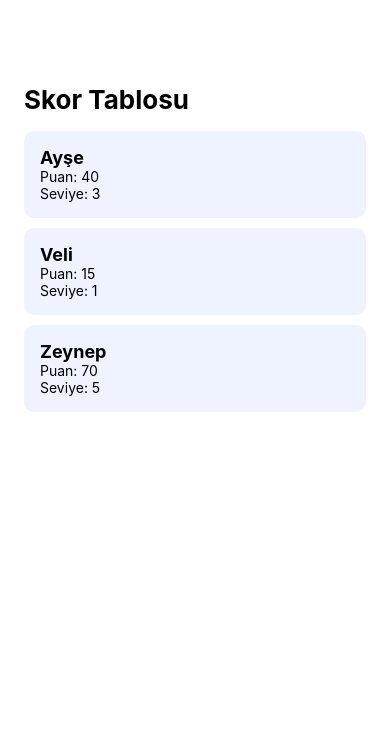
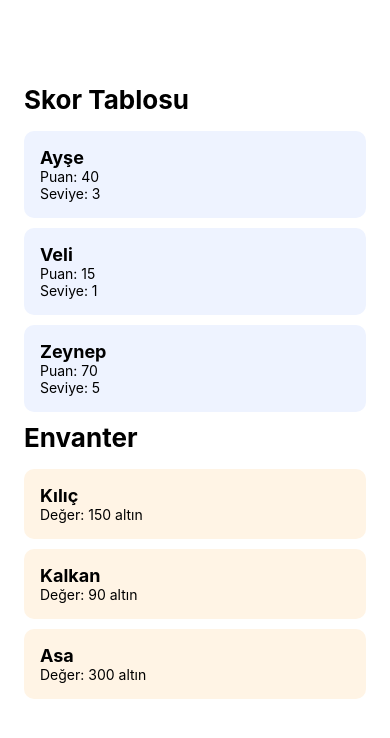
Before and after one commit to Tesbim/MobilUygulama311, a React Native app in the folder hafta03-bilesenler/: screen / in a window 390 px wide. Shown: the top 738 px of the page. Built offline with nearby package versions, Linux system fonts and the light colour scheme.

Commit message:
Hafta 3: alıştırma - EsyaKarti bileşeni 3 kez kullanıldı

```diff
--- a/hafta03-bilesenler/App.js
+++ b/hafta03-bilesenler/App.js
@@ -10,6 +10,16 @@ function OyuncuKarti({ isim, puan, seviye }) {
   );
 }
 
+// Alıştırma — Kendi oyunuma uygun yeni bileşen: eşya adı ve değeri
+function EsyaKarti({ ad, deger }) {
+  return (
+      <View style={styles.esyaKart}>
+        <Text style={styles.isim}>{ad}</Text>
+        <Text>Değer: {deger} altın</Text>
+      </View>
+  );
+}
+
 export default function App() {
   return (
       <View style={styles.ekran}>
@@ -17,6 +27,11 @@ export default function App() {
         <OyuncuKarti isim="Ayşe" puan={40} seviye={3} />
         <OyuncuKarti isim="Veli" puan={15} seviye={1} />
         <OyuncuKarti isim="Zeynep" puan={70} seviye={5} />
+
+        <Text style={styles.baslik}>Envanter</Text>
+        <EsyaKarti ad="Kılıç" deger={150} />
+        <EsyaKarti ad="Kalkan" deger={90} />
+        <EsyaKarti ad="Asa" deger={300} />
       </View>
   );
 }
@@ -25,5 +40,6 @@ const styles = StyleSheet.create({
   ekran: { flex: 1, padding: 24, marginTop: 60 },
   baslik: { fontSize: 26, fontWeight: 'bold', marginBottom: 16 },
   kart: { backgroundColor: '#eef3ff', padding: 16, borderRadius: 10, marginBottom: 10 },
+  esyaKart: { backgroundColor: '#fff4e5', padding: 16, borderRadius: 10, marginBottom: 10 },
   isim: { fontSize: 18, fontWeight: 'bold' },
 });
```
